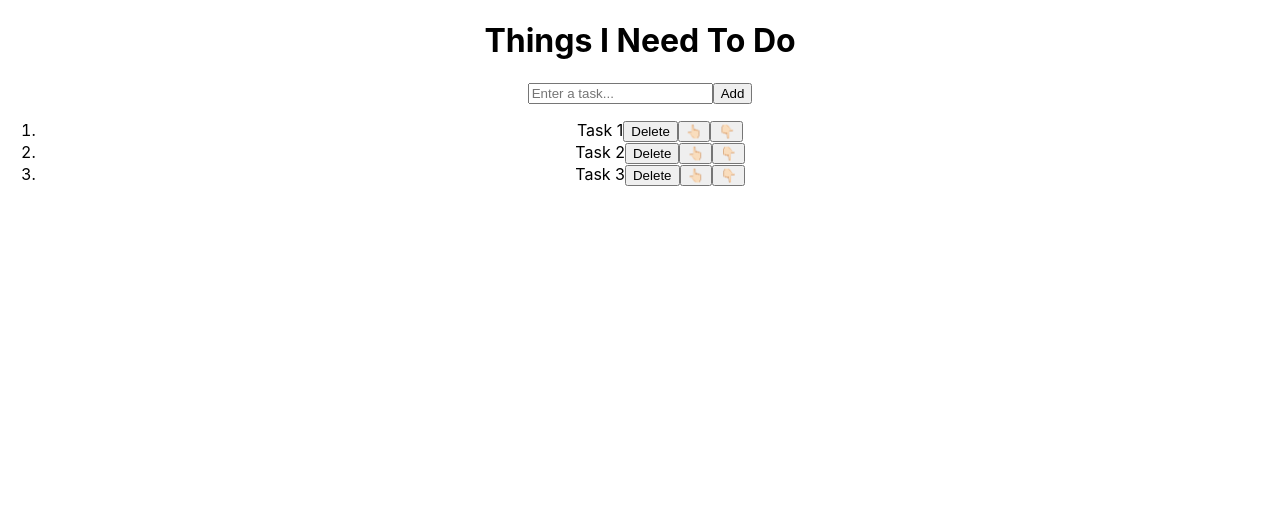
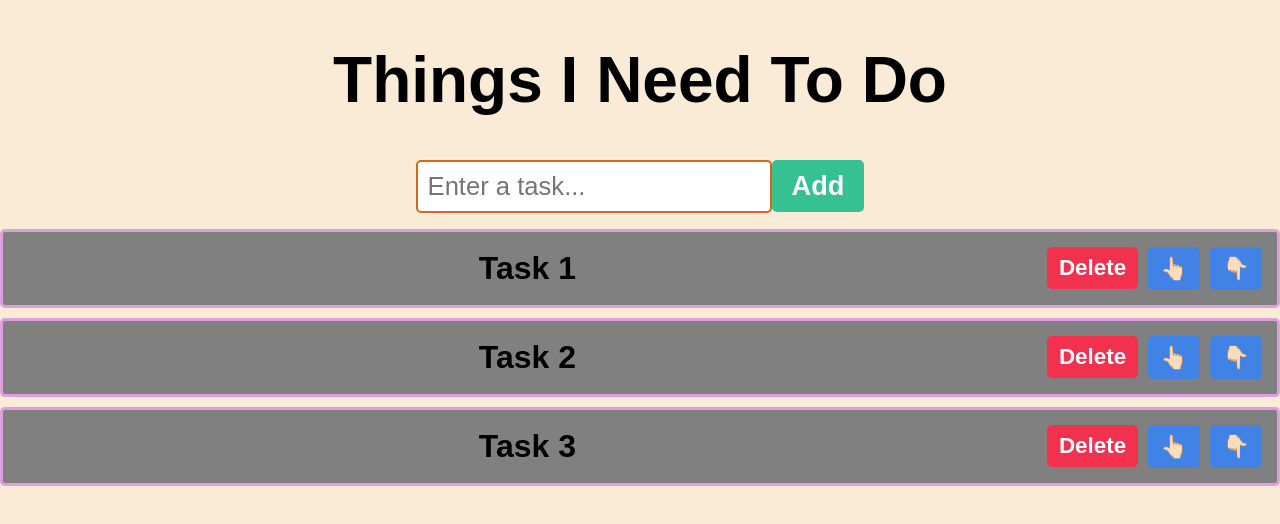
Before and after one commit to rachelofyork/to-do-list, a React (Create React App) app: page / in a window 1280 px wide. Shown: the top 524 px of the page. Built offline with nearby package versions, Linux system fonts and the light colour scheme.

Commit message:
placeholder css

```diff
--- a/src/App.css
+++ b/src/App.css
@@ -1,3 +1,82 @@
-.App {
+body {
+  background-color: antiquewhite;
+}
+
+.to-do-list {
   text-align: center;
+  font-family: Arial, Helvetica, sans-serif;
+  margin-top: 100p;
 }
+
+h1 {
+  font-size: 4rem;
+}
+
+button {
+  font-size: 1.7rem;
+  font-weight: bold;
+  padding: 10px 20px;
+  color: white;
+  border: none;
+  border-radius: 5px;
+  cursor: pointer;
+  transition: background 0.5 ease;
+}
+
+.add-button {
+  background-color: rgb(54, 193, 146);
+}
+
+.add-button:hover {
+  background-color: rgb(40, 231, 71);
+}
+
+.delete-button {
+  background-color: rgb(241, 49, 78);
+}
+
+.delete-button:hover {
+  background-color: rgb(235, 11, 11);
+}
+
+.move-button {
+  background-color: rgb(64, 130, 229);
+}
+
+.move-button:hover {
+  background-color: rgb(53, 14, 207);
+}
+
+input[type="text"] {
+  font-size: 1.6rem;
+  padding: 10px;
+  border: 2px solid chocolate;
+  border-radius: 5px;
+  color: pink;
+}
+
+ol {
+  padding: 0;
+}
+
+li {
+  font-size: 2rem;
+  font-weight: bold;
+  padding: 15px;
+  background-color: grey;
+  margin-bottom: 10px;
+  border: 3px solid plum;
+  border-radius: 5px;
+  display: flex;
+  align-items: center;
+}
+
+.text {
+  flex-grow: 1;
+}
+
+.delete-button, .move-button {
+  padding: 8px 12px;
+  font-size: 1.4rem;
+  margin-left: 10px;
+}
```
